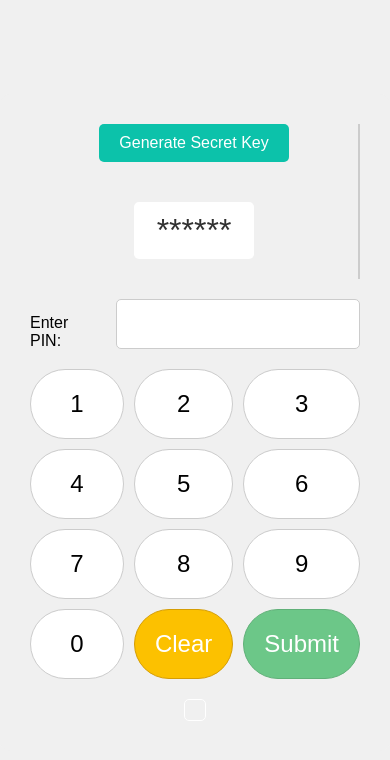
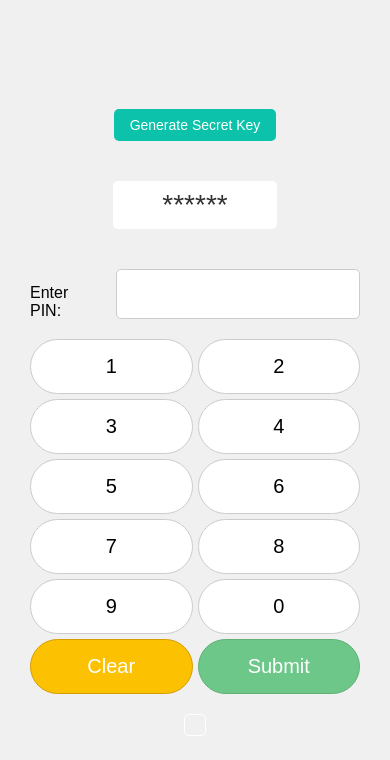
Before and after one commit to promyaaa/html-css-js, a plain HTML site: page index.html in a window 390 px wide. Drawn offline with Linux system fonts and the light colour scheme.

Commit message:
js refactored and responsive css added

```diff
--- a/scripts.js
+++ b/scripts.js
@@ -17,8 +17,6 @@ document.addEventListener('DOMContentLoaded', function() {
     }
 
     function comparePin() {
-        console.log(secret)
-        console.log(pinInput.value)
 
         if (pinInput.value === secret) {
             notification.textContent = 'SUCCESS! YOU ARE AWESOME!!';
--- a/styles.css
+++ b/styles.css
@@ -53,7 +53,7 @@ body {
     padding: 10px;
     background-color: #fff;
     border-radius: 5px;
-    width: 100px;
+    width: 45%;
     text-align: center;
     color: #313131;
 }
@@ -126,3 +126,38 @@ body {
     padding: 10px;
     border-radius: 5px;
 }
+
+@media (max-width: 768px) {
+    .container {
+        flex-direction: column;
+    }
+    .left-section {
+        border-right: none;
+    }
+    .keypad {
+        grid-template-columns: repeat(2, 1fr);
+    }
+}
+
+@media (max-width: 480px) {
+    .left-section {
+        border-right: none;
+    }
+    .keypad {
+        grid-template-columns: repeat(2, 1fr);
+        gap: 5px;
+    }
+    .key {
+        padding: 15px;
+        font-size: 20px;
+    }
+    .generate {
+        padding: 8px 16px;
+        font-size: 14px;
+    }
+    #secret-key {
+        font-size: 28px;
+        padding: 8px;
+        width: 45%;
+    }
+}
```
